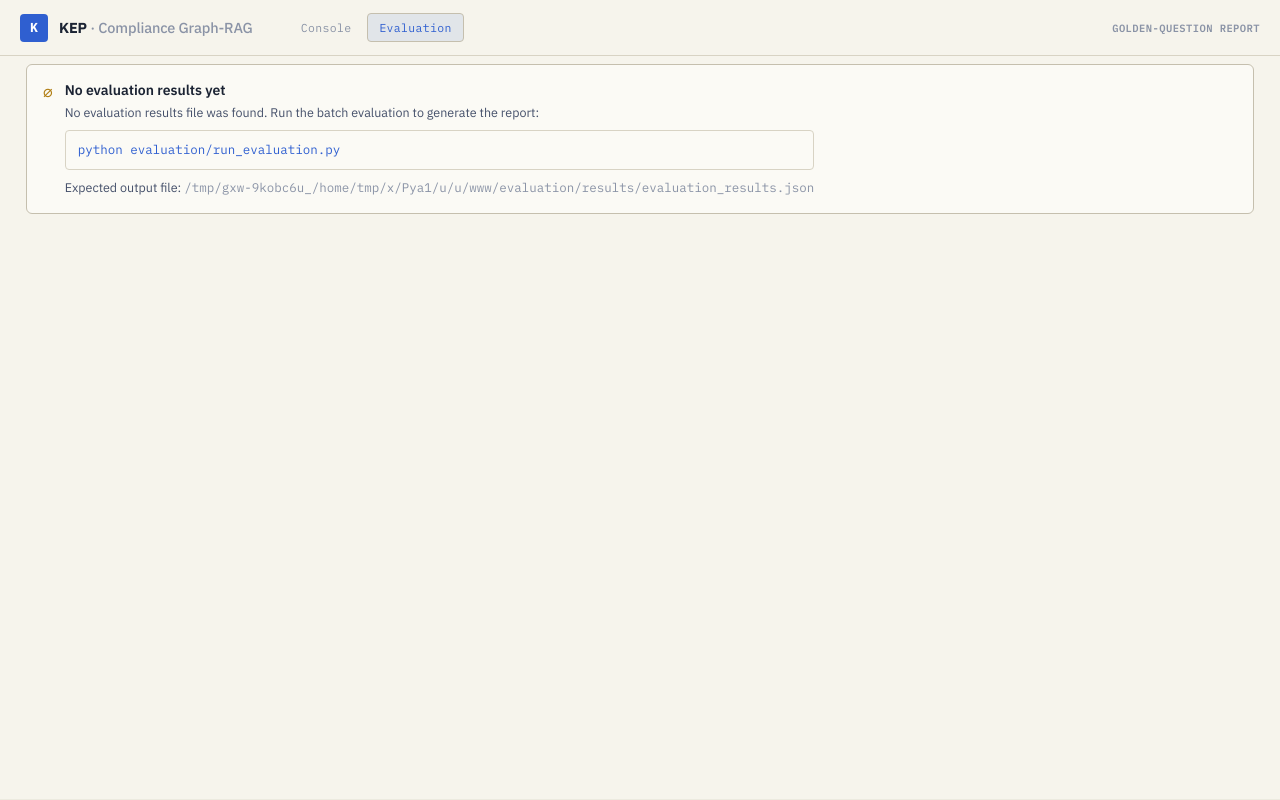
After one commit to manan16/LLM-ontology, a Flask app: page /evaluation in a window 1280 px wide. The commit adds this page. Run offline with Flask 3, Linux system fonts and the light colour scheme.

Commit message:
Added a evaluation page for all the 28 golden questions with their results

```diff
--- a/web/app.py
+++ b/web/app.py
@@ -7,6 +7,7 @@ from flask import Flask, jsonify, render_template, request
 from neo4j import GraphDatabase
 
 from app.config import get_settings
+from web.services.evaluation_report import load_evaluation_report
 from web.services.rag_service import answer_question
 
 
@@ -16,6 +17,11 @@ app = Flask(__name__)
 @app.get("/")
 def index() -> str:
     return render_template("index.html")
+
+
+@app.get("/evaluation")
+def evaluation() -> str:
+    return render_template("evaluation.html", report=load_evaluation_report())
 
 
 @app.get("/health")
--- a/web/static/css/kep.css
+++ b/web/static/css/kep.css
@@ -568,3 +568,85 @@ button { font-family: inherit; cursor: pointer; border: none; background: none;
 
 /* graph empty hint */
 .graph-empty { display: grid; place-items: center; min-height: 200px; color: var(--fg-2); font-family: var(--font-mono); font-size: 12px; }
+
+/* ==========================================================================
+   Evaluation Report page (/evaluation) — reuses console tokens/primitives.
+   ========================================================================== */
+.hdr-nav { display: flex; gap: 4px; margin-left: 18px; }
+.hdr-nav a {
+  font-family: var(--font-mono); font-size: 11.5px; letter-spacing: 0.03em; text-decoration: none;
+  color: var(--fg-2); padding: 6px 11px; border-radius: var(--radius-sm); border: 1px solid transparent;
+}
+.hdr-nav a:hover { color: var(--fg-0); }
+.hdr-nav a.on { color: var(--accent); border-color: var(--line-2); background: var(--accent-soft); }
+
+.eval-page { overflow-y: auto; height: calc(100vh - 57px); background: var(--bg-1); }
+.eval-wrap { max-width: 1440px; margin: 0 auto; padding: 8px 26px 60px; }
+.eval-code { margin: 8px 0; padding: 9px 12px; background: var(--bg-2); border: 1px solid var(--line); border-radius: var(--radius-sm); color: var(--accent); font-size: 12.5px; }
+
+/* score color scale */
+.s-good { color: var(--good); }
+.s-mid  { color: var(--warn); }
+.s-low  { color: var(--danger); }
+.s-na   { color: var(--fg-2); }
+.score-fill.s-good { background: var(--good); }
+.score-fill.s-mid  { background: var(--warn); }
+.score-fill.s-low  { background: var(--danger); }
+.score-fill.s-na   { background: var(--line-2); }
+
+/* a. summary */
+.eval-summary { grid-template-columns: repeat(4, 1fr); margin-bottom: 6px; }
+
+/* b. category breakdown */
+.eval-cats { display: flex; flex-direction: column; gap: 2px; }
+.eval-cat { display: grid; grid-template-columns: 230px 1fr 54px; gap: 14px; align-items: center; padding: 9px 4px; border-top: 1px solid var(--line); }
+.eval-cat:first-child { border-top: none; }
+.eval-cat-label { font-size: 12.5px; color: var(--fg-1); }
+.eval-bar { width: 100%; height: 6px; }
+.eval-cat-val { font-size: 12.5px; text-align: right; font-weight: 600; }
+
+/* c. per-question table */
+.eval-table-wrap { border: 1px solid var(--line); border-radius: var(--radius); overflow-x: auto; -webkit-overflow-scrolling: touch; }
+.eval-table { width: 100%; min-width: 940px; border-collapse: collapse; font-size: 12.5px; }
+.eval-table th, .eval-table td { padding: 9px 10px; text-align: left; border-bottom: 1px solid var(--line); }
+.eval-table thead th { font-family: var(--font-mono); font-size: 10px; text-transform: uppercase; letter-spacing: 0.04em; color: var(--fg-2); background: var(--bg-2); position: sticky; top: 0; z-index: 1; }
+.eval-table td.num, .eval-table th.num { text-align: right; font-family: var(--font-mono); }
+.eval-table th.sortable { cursor: pointer; user-select: none; white-space: nowrap; }
+.eval-table th.sortable:hover { color: var(--fg-0); }
+.eval-table th.sort-asc::after { content: " ↑"; color: var(--accent); }
+.eval-table th.sort-desc::after { content: " ↓"; color: var(--accent); }
+.eval-row { cursor: pointer; }
+.eval-row:hover td { background: var(--bg-2); }
+.eval-row.open td { background: var(--accent-soft); }
+.eval-q { max-width: 340px; }
+.eval-qid { color: var(--accent); font-size: 11px; margin-right: 8px; }
+.eval-qtext { color: var(--fg-1); }
+.eval-q { white-space: nowrap; overflow: hidden; text-overflow: ellipsis; }
+.eval-score { font-weight: 700; }
+.eval-status.ok { color: var(--good); font-family: var(--font-mono); font-size: 11px; }
+.eval-status.err { color: var(--danger); font-family: var(--font-mono); font-size: 11px; text-transform: uppercase; }
+
+/* d. expandable detail */
+.eval-detail > td { padding: 0; background: var(--bg-0); }
+.eval-detail-body { position: sticky; left: 0; max-width: calc(100vw - 90px); box-sizing: border-box; padding: 16px 18px; border-left: 2px solid var(--accent); }
+.eval-question-full { margin-bottom: 16px; padding-bottom: 14px; border-bottom: 1px solid var(--line); }
+.eval-qfull { margin-top: 6px; font-size: 14px; line-height: 1.5; color: var(--fg-0); font-weight: 550; white-space: normal; overflow: visible; text-overflow: clip; }
+.eval-question-full .eval-qid { margin-left: 8px; }
+.eval-detail-grid { display: grid; grid-template-columns: 1.1fr 1fr; gap: 26px; }
+.eval-answer { font-size: 12.5px; line-height: 1.6; color: var(--fg-1); max-height: 420px; overflow-y: auto; margin-top: 6px; padding-right: 8px; }
+.eval-answer > *:first-child { margin-top: 0; }
+.eval-answer > *:last-child { margin-bottom: 0; }
+.eval-answer p { margin: 0 0 10px; }
+.eval-answer ul, .eval-answer ol { margin: 0 0 10px; padding-left: 20px; }
+.eval-answer li { margin: 2px 0; }
+.eval-answer li > ul, .eval-answer li > ol { margin: 2px 0 4px; }
+.eval-answer strong { color: var(--fg-0); font-weight: 650; }
+.eval-answer h1, .eval-answer h2, .eval-answer h3, .eval-answer h4 { font-size: 13px; color: var(--fg-0); margin: 12px 0 6px; }
+.eval-answer code { font-family: var(--font-mono); font-size: 11.5px; background: var(--bg-2); border: 1px solid var(--line); border-radius: var(--radius-sm); padding: 1px 5px; }
+.eval-answer pre { background: var(--bg-2); border: 1px solid var(--line); border-radius: var(--radius-sm); padding: 10px 12px; overflow-x: auto; }
+.eval-answer pre code { background: none; border: none; padding: 0; }
+.eval-answer a { color: var(--accent); }
+.eval-answer blockquote { margin: 0 0 10px; padding-left: 12px; border-left: 2px solid var(--line-2); color: var(--fg-2); }
+.pill.miss { color: var(--fg-2); border-color: var(--line-2); opacity: 0.7; text-decoration: line-through; }
+.eval-foot { margin-top: 16px; font-size: 11px; }
+@media (max-width: 820px) { .eval-detail-grid { grid-template-columns: 1fr; } .eval-summary { grid-template-columns: repeat(2, 1fr); } }
--- a/web/static/js/kep-app.js
+++ b/web/static/js/kep-app.js
@@ -36,7 +36,8 @@
 
   // ---- app state -----------------------------------------------------------
   const state = {
-    direction: ls.get("kep_direction", "console"),
+    // Schematic is the only supported theme; ignore any stale stored value.
+    direction: "schematic",
     density: ls.get("kep_density", "comfortable"),
     accent: ls.get("kep_accent", ""),
     history: [],      // {id, regulation, question, status, payload, error, demo}
--- /dev/null
+++ b/web/templates/evaluation.html
@@ -0,0 +1,162 @@
+<!DOCTYPE html>
+<html lang="en" data-direction="schematic" data-density="comfortable">
+<head>
+  <meta charset="UTF-8" />
+  <meta name="viewport" content="width=device-width, initial-scale=1.0" />
+  <title>KEP · Evaluation Report</title>
+  <link rel="preconnect" href="https://fonts.googleapis.com" />
+  <link rel="preconnect" href="https://fonts.gstatic.com" crossorigin />
+  <link href="https://fonts.googleapis.com/css2?family=Inter:wght@400;500;550;600;650;700&family=JetBrains+Mono:wght@400;500;600;700&family=IBM+Plex+Sans:wght@400;500;600;700&family=IBM+Plex+Mono:wght@400;500;600;700&display=swap" rel="stylesheet" />
+  <!-- ../static/... resolves to /static/... when served by Flask and to web/static/... when opened directly -->
+  <link rel="stylesheet" href="../static/css/kep.css" />
+</head>
+<body>
+  {% macro sclass(v) -%}
+    {%- if v is none -%}s-na{%- elif v >= 0.85 -%}s-good{%- elif v >= 0.7 -%}s-mid{%- else -%}s-low{%- endif -%}
+  {%- endmacro %}
+  {% macro fmt(v) -%}{% if v is none %}—{% else %}{{ "%.2f"|format(v) }}{% endif %}{%- endmacro %}
+
+  <div class="app">
+    <header class="hdr">
+      <div class="hdr-brand">
+        <div class="hdr-logo">K</div>
+        <div class="hdr-title">KEP <span class="sub">· Compliance Graph-RAG</span></div>
+      </div>
+      <nav class="hdr-nav">
+        <a href="/">Console</a>
+        <a href="/evaluation" class="on">Evaluation</a>
+      </nav>
+      <div class="hdr-spacer"></div>
+      <div class="hdr-status"><span class="eyebrow">Golden-question report</span></div>
+    </header>
+
+    <div class="eval-page">
+    {% if not report.available %}
+      <div class="eval-wrap">
+        <div class="notice warn">
+          <div class="notice-glyph">∅</div>
+          <div>
+            <div class="notice-title">No evaluation results yet</div>
+            <div class="notice-body">
+              {{ report.message }} Run the batch evaluation to generate the report:
+              <div class="eval-code mono">python evaluation/run_evaluation.py</div>
+              Expected output file: <span class="mono muted">{{ report.path }}</span>
+            </div>
+          </div>
+        </div>
+      </div>
+    {% else %}
+      <div class="eval-wrap">
+        <div class="sec-head"><span class="eyebrow">Evaluation report</span><span class="ln"></span><span class="eyebrow">batch · generated {{ report.generated_at }}</span></div>
+
+        <!-- a. Summary -->
+        <div class="mgrid eval-summary">
+          <div class="mcell"><div class="mcell-v">{{ report.summary.total }}</div><div class="mcell-k">questions evaluated</div></div>
+          <div class="mcell"><div class="mcell-v">{{ "%.3f"|format(report.summary.mean_overall) if report.summary.mean_overall is not none else "—" }}</div><div class="mcell-k">mean overall score</div></div>
+          <div class="mcell"><div class="mcell-v">{{ "%.1f"|format(report.summary.mean_latency) if report.summary.mean_latency is not none else "—" }}<span class="u">s</span></div><div class="mcell-k">mean latency</div></div>
+          <div class="mcell"><div class="mcell-v" style="color:{{ 'var(--danger)' if report.summary.error_count else 'var(--good)' }}">{{ report.summary.error_count }}</div><div class="mcell-k">failed rows (status=error)</div></div>
+        </div>
+
+        <!-- b. Category breakdown -->
+        <div class="sec-head"><span class="eyebrow">Category breakdown</span><span class="ln"></span><span class="eyebrow">mean overall</span></div>
+        <div class="eval-cats">
+          {% for c in report.categories %}
+          <div class="eval-cat">
+            <div class="eval-cat-label">{{ c.label }} <span class="muted mono">· {{ c.count }}</span></div>
+            <div class="eval-cat-bar"><span class="score-bar eval-bar"><span class="score-fill {{ sclass(c.mean_overall) }}" style="width:{{ (c.mean_overall * 100)|round(1) if c.mean_overall is not none else 0 }}%"></span></span></div>
+            <div class="eval-cat-val mono {{ sclass(c.mean_overall) }}">{{ "%.3f"|format(c.mean_overall) if c.mean_overall is not none else "—" }}</div>
+          </div>
+          {% endfor %}
+        </div>
+
+        <!-- c. Per-question table -->
+        <div class="sec-head"><span class="eyebrow">Per-question metrics</span><span class="ln"></span><span class="eyebrow">click a row for detail · click a header to sort</span></div>
+        <div class="eval-table-wrap">
+          <table class="eval-table" id="evalTable">
+            <thead>
+              <tr>
+                <th data-type="text">Question</th>
+                <th data-type="text">Category</th>
+                <th data-type="num" class="num sortable">Overall</th>
+                {% for key, label in report.metrics %}
+                <th data-type="num" class="num sortable" title="{{ key }}">{{ label }}</th>
+                {% endfor %}
+                <th data-type="text">Status</th>
+              </tr>
+            </thead>
+            <tbody>
+              {% for r in report.rows %}
+              <tr class="eval-row" data-id="{{ r.question_id }}">
+                <td class="eval-q">
+                  <span class="eval-qid mono">{{ r.question_id }}</span>
+                  <span class="eval-qtext" title="{{ r.question }}">{{ r.question }}</span>
+                </td>
+                <td><span class="tag">{{ r.category_label }}</span></td>
+                <td class="num" data-v="{{ r.overall_score if r.overall_score is not none else -1 }}">
+                  <span class="eval-score {{ sclass(r.overall_score) }}">{{ "%.3f"|format(r.overall_score) if r.overall_score is not none else "—" }}</span>
+                </td>
+                {% for key, label in report.metrics %}
+                {% set mv = r.metrics[key] %}
+                <td class="num {{ sclass(mv) }}" data-v="{{ mv if mv is not none else -1 }}">{{ fmt(mv) }}</td>
+                {% endfor %}
+                <td>
+                  {% if r.status == 'ok' %}<span class="eval-status ok">ok</span>
+                  {% else %}<span class="eval-status err" title="{{ r.error }}">{{ r.status }}</span>{% endif %}
+                </td>
+              </tr>
+              <tr class="eval-detail" data-detail="{{ r.question_id }}" hidden>
+                <td colspan="{{ 4 + report.metrics|length }}">
+                  <div class="eval-detail-body">
+                    {% if r.status != 'ok' and r.error %}
+                    <div class="notice error"><div class="notice-glyph">!</div><div><div class="notice-title">Row failed</div><div class="notice-body">{{ r.error }}</div></div></div>
+                    {% endif %}
+                    <div class="eval-question-full">
+                      <div class="eyebrow">Question <span class="eval-qid mono">{{ r.question_id }}</span></div>
+                      <div class="eval-qfull">{{ r.question }}</div>
+                    </div>
+                    <div class="eval-detail-grid">
+                      <div class="eval-detail-col">
+                        <div class="eyebrow">Answer</div>
+                        <div class="eval-answer">{{ r.answer or "—" }}</div>
+                      </div>
+                      <div class="eval-detail-col">
+                        <div class="kv">
+                          <div class="kv-row"><span class="kv-k">verdict inputs</span><span class="kv-v">{{ r.category_label }} · latency {{ "%.1f"|format(r.latency_seconds) if r.latency_seconds is not none else "—" }}s</span></div>
+                          <div class="kv-row"><span class="kv-k">regulations</span><span class="kv-v">exp {{ r.expected_regulations|join(", ") or "—" }} · got {{ r.retrieved_regulations|join(", ") or "—" }}</span></div>
+                          {% if r.notes %}<div class="kv-row"><span class="kv-k">notes</span><span class="kv-v">{{ r.notes }}</span></div>{% endif %}
+                        </div>
+                        <div class="eyebrow" style="margin-top:14px">Citations · {{ r.citations|length }}</div>
+                        <div class="pill-row">{% for c in r.citations %}<span class="pill">{{ c }}</span>{% else %}<span class="muted mono">none</span>{% endfor %}</div>
+
+                        <div class="eyebrow" style="margin-top:14px">Concepts · matched {{ r.matched_concepts|length }}/{{ r.expected_concepts|length }}</div>
+                        <div class="pill-row">
+                          {% for c in r.expected_concepts %}
+                          <span class="pill {{ 'accent' if c in r.matched_concepts else 'miss' }}">{{ c }}</span>
+                          {% else %}<span class="muted mono">none expected</span>{% endfor %}
+                        </div>
+
+                        <div class="eyebrow" style="margin-top:14px">Evidence keywords · matched {{ r.matched_evidence_keywords|length }}/{{ r.expected_evidence_keywords|length }}</div>
+                        <div class="pill-row">
+                          {% for k in r.expected_evidence_keywords %}
+                          <span class="pill {{ 'accent' if k in r.matched_evidence_keywords else 'miss' }}">{{ k }}</span>
+                          {% else %}<span class="muted mono">none expected</span>{% endfor %}
+                        </div>
+                      </div>
+                    </div>
+                  </div>
+                </td>
+              </tr>
+              {% endfor %}
+            </tbody>
+          </table>
+        </div>
+        <div class="eval-foot muted mono">Read-only report over pre-computed results · {{ report.path }}</div>
+      </div>
+    {% endif %}
+    </div>
+  </div>
+
+  <script src="https://cdn.jsdelivr.net/npm/marked@12.0.2/marked.min.js"></script>
+  <script src="../static/js/kep-eval.js"></script>
+</body>
+</html>
```
Also changed, not shown: web/services/evaluation_report.py (added, +159 -0 lines), web/static/js/kep-eval.js (added, +78 -0 lines), web/templates/index.html (+5 -6 lines).
